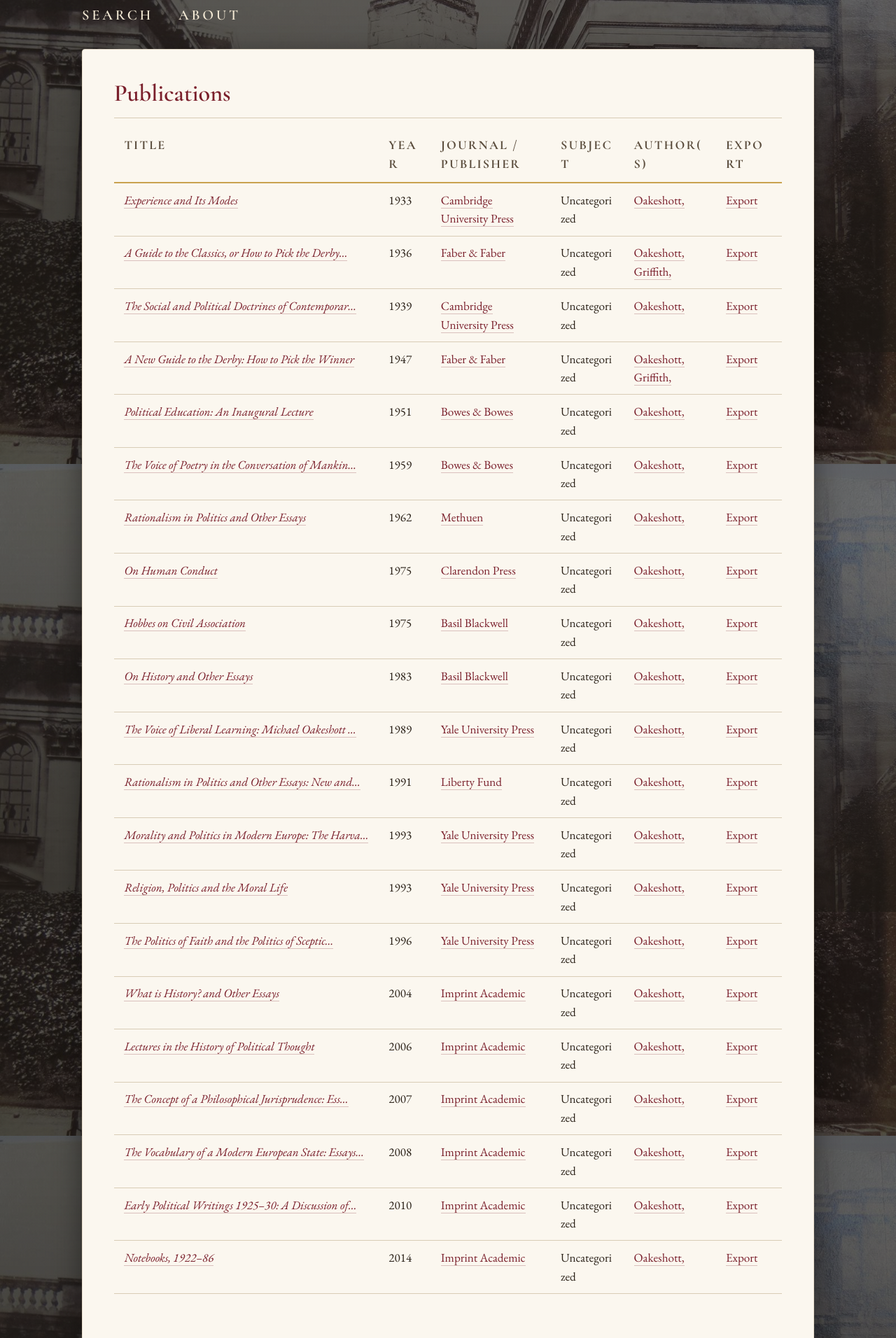
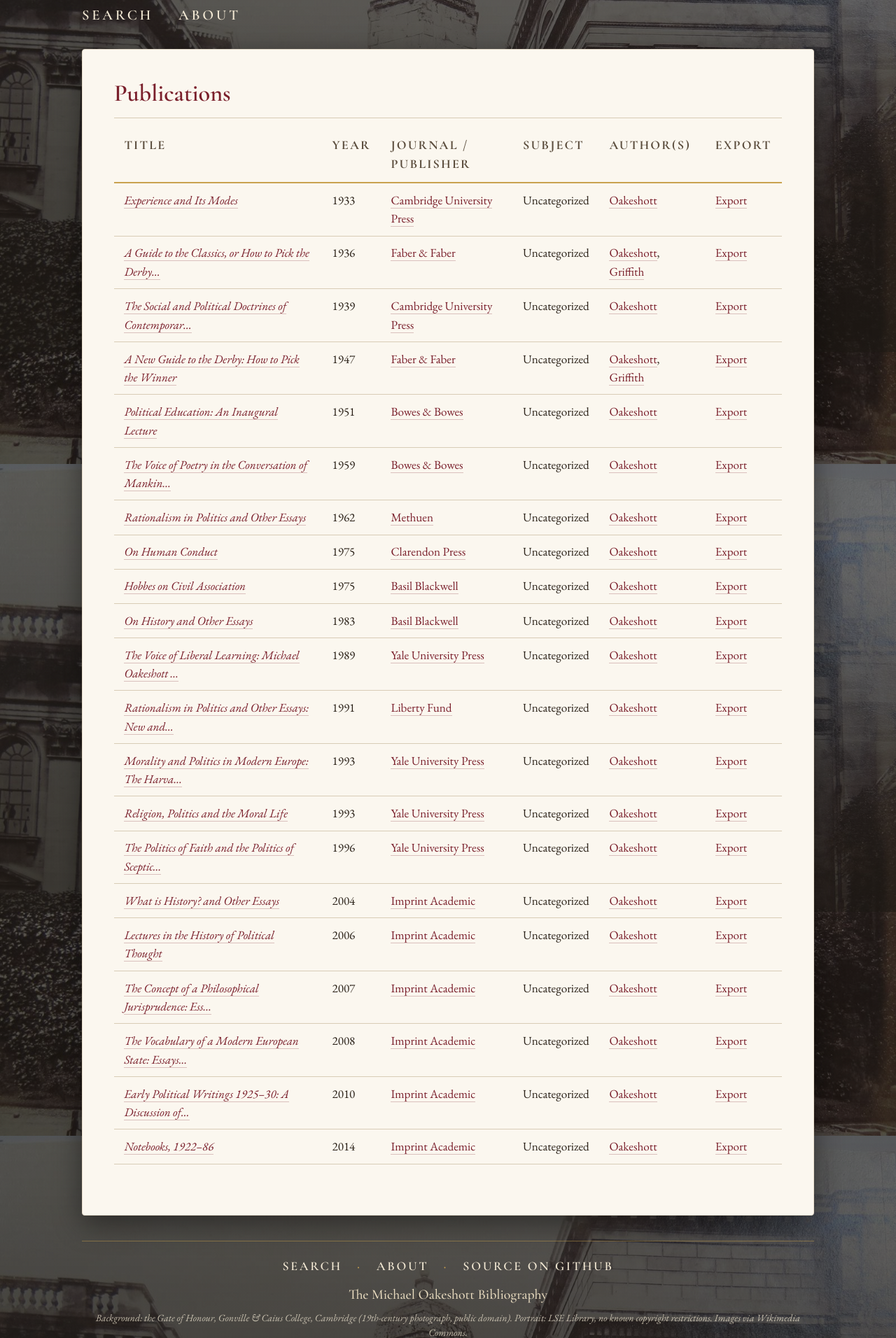
Before and after one commit to gcallah/biblio_engine, a Django app: page /oakeshott/publications in a window 1280 px wide. Shown: the part 297-2209 px from the top of the page at 70% size. Run offline with Django 3.2, Linux system fonts and the light colour scheme; data comes from the database, SQL or seed files in the repository; data that the repository does not hold is empty.

Commit message:
Fix results table headers splitting and trailing list commas
- Headers no longer break mid-word: th is nowrap, and cells use
  overflow-wrap: break-word instead of 'anywhere', which let the table
  squeeze columns to a single character.
- Titles in the results table may wrap (the detail-page label rule
  kept them on one line, pushing the Export column out of view).
- No comma after the last author or keyword on the results, detail and
  edit pages; drop the invalid <nbsp;> tags.
- Bump stylesheet version to v=5 so browsers fetch the new CSS.

Co-Authored-By: Claude Opus 5.5 <noreply@anthropic.com>

```diff
--- a/berkeley/templates/base.html
+++ b/berkeley/templates/base.html
@@ -11,7 +11,7 @@
     <link rel="preconnect" href="https://fonts.gstatic.com" crossorigin />
     <link rel="stylesheet"
           href="https://fonts.googleapis.com/css2?family=Cormorant+Garamond:ital,wght@0,500;0,600;0,700;1,500&family=EB+Garamond:ital,wght@0,400;0,500;0,600;1,400&display=swap" />
-    <link rel="stylesheet" type="text/css" href="{% static 'berkeley/style.css' %}?v=4" />
+    <link rel="stylesheet" type="text/css" href="{% static 'berkeley/style.css' %}?v=5" />
     {% endblock stylesheets %}
   </head>
   <body>
--- a/berkeley/templates/publications.html
+++ b/berkeley/templates/publications.html
@@ -13,7 +13,7 @@
         </p>
     </div>
     {% else %}
-    <table>
+    <table class="results">
         <caption>
             Publications
         </caption>
@@ -56,9 +56,7 @@
                 </td>
                 <td>
                 {% for author in pub.ordered_authors %}
-                    <a href="/oakeshott/person_detail/{{ author.id }}/">
-                    {{ author.lname }},<nbsp;>
-                    </a>
+                    <a href="/oakeshott/person_detail/{{ author.id }}/">{{ author.lname }}</a>{% if not forloop.last %},{% endif %}
                 {% endfor %}
                 </td>
                 <td>
--- a/mysite/static/berkeley/style.css
+++ b/mysite/static/berkeley/style.css
@@ -220,7 +220,9 @@ th, td {
     text-align: left;
     vertical-align: top;
     border-bottom: 1px solid var(--rule);
-    overflow-wrap: anywhere;
+    /* break long words/URLs only when they'd overflow; 'anywhere' let the
+       table squeeze columns down to one character, splitting headers */
+    overflow-wrap: break-word;
 }
 
 th {
@@ -232,6 +234,7 @@ th {
     color: var(--ink-soft);
     border-bottom: 2px solid var(--gold);
     background: transparent;
+    white-space: nowrap;
 }
 
 tr:hover td {
@@ -244,6 +247,12 @@ td:first-child:not(:only-child) {
     color: var(--ink-soft);
     font-style: italic;
     width: 1%;
+}
+
+/* the results table's first column is the title, not a label */
+table.results td:first-child {
+    white-space: normal;
+    width: auto;
 }
 
 /* FORMS */
```
Also changed, not shown: berkeley/templates/edit_pub.html (+2 -6 lines), berkeley/templates/pub_detail.html (+2 -6 lines), berkeley/tests/test_views.py (+28 -0 lines).
